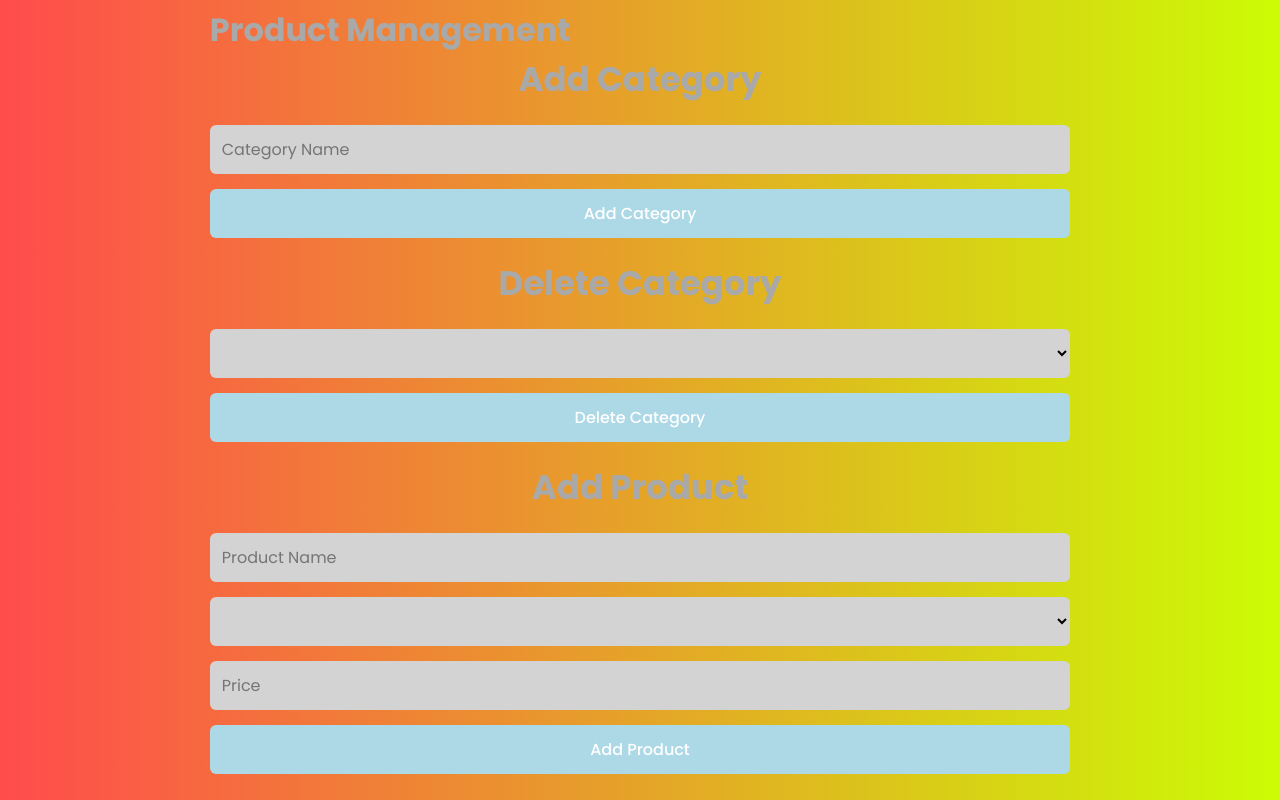
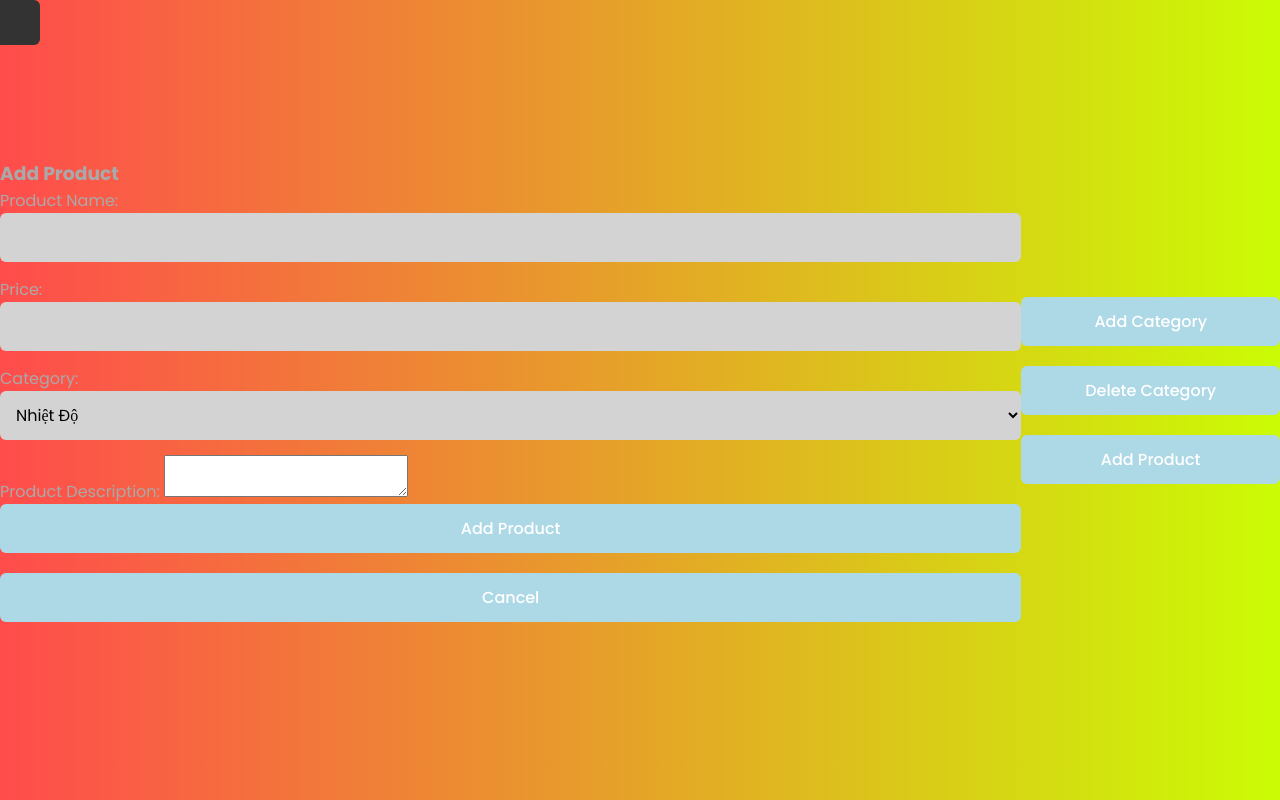
Before and after one commit to Sakocpo/SE104, a PHP site: page /product_management.php in a window 1280 px wide. Run offline with PHP 8.4, Linux system fonts and the light colour scheme; the visitor is signed in with stand-in values (Sample User, id 1); data that the repository does not hold is empty.

Commit message:
added in product_management

```diff
--- a/product_management.php
+++ b/product_management.php
@@ -17,8 +17,21 @@ if ($_SERVER['REQUEST_METHOD'] === 'POST') {
     } elseif (isset($_POST['add_product'])) {
         $product_name = $_POST['product_name'];
         $category_id = $_POST['category_id'];
-        $price = $_POST['price'];
-        $connection->query("INSERT INTO products (name, category_id, price) VALUES ('$product_name', $category_id, $price)");
+        $price = $_POST['product_price'];
+
+        // Initialize options based on category
+        $options = '';
+        if ($category_id === 'temp' && isset($_POST['temp_options'])) {
+            $options = implode(',', $_POST['temp_options']);
+        } elseif ($category_id === 'sugar' && isset($_POST['sugar_options'])) {
+            $options = implode(',', $_POST['sugar_options']);
+        }
+
+        // Insert product into the database
+        $stmt = $connection->prepare("INSERT INTO products (name, category, price, options) VALUES (?, ?, ?, ?)");
+        $stmt->bind_param("ssis", $product_name, $category_id, $price, $options);
+        $stmt->execute();
+        $stmt->close();
     }
 }
 ?>
@@ -32,41 +45,72 @@ if ($_SERVER['REQUEST_METHOD'] === 'POST') {
     <link rel="stylesheet" href="style.css">
 </head>
 <body>
-    <div class="content">
-        <h1>Product Management</h1>
-        <form method="POST">
-            <h2>Add Category</h2>
-            <input type="text" name="category_name" placeholder="Category Name" required>
-            <button type="submit" name="add_category">Add Category</button>
+
+    <div class="forms-container">
+
+        <form id="add-product-form" method="POST">
+            <h3>Add Product</h3>
+            <label for="product_name">Product Name:</label>
+            <input type="text" name="product_name" required>
+
+            <label for="product_price">Price:</label>
+            <input type="number" name="product_price" required>
+
+            <label for="category_id">Category:</label>
+            <select id="category_id" name="category_id" required onchange="handleCategoryChange()">
+                <option value="temp">Nhiệt Độ</option>
+                <option value="sugar">Đường</option>
+            </select>
+
+            <div id="temp-options" style="display:none;">
+                <label><input type="checkbox" name="temp_options[]" value="cold"> Đá</label>
+                <label><input type="checkbox" name="temp_options[]" value="hot"> Nóng</label>
+            </div>
+
+            <div id="sugar-options" style="display:none;">
+                <label><input type="checkbox" name="sugar_options[]" value="sugar1"> Đắng</label>
+                <label><input type="checkbox" name="sugar_options[]" value="sugar2"> Bình Thường </label>
+                <label><input type="checkbox" name="sugar_options[]" value="sugar3"> Ngọt</label>
+                <!-- <label><input type="checkbox" name="sugar_options[]" value="sugar4"> Sugar Option 4</label>
+                <label><input type="checkbox" name="sugar_options[]" value="sugar5"> Sugar Option 5</label> -->
+            </div>
+
+            <label for="product_desc">Product Description:</label>
+            <textarea name="product_desc"></textarea>
+
+            <button type="submit" name="add_product">Add Product</button>
+            <button type="back" onclick="document.getElementById('add-product-form').style.display='none'">Cancel</button>
+
+
+
         </form>
 
-        <form method="POST">
-            <h2>Delete Category</h2>
-            <select name="category_id" required>
-                <?php
-                $categories = $connection->query("SELECT * FROM categories");
-                while ($category = $categories->fetch_assoc()) {
-                    echo "<option value='{$category['id']}'>{$category['name']}</option>";
-                }
-                ?>
-            </select>
-            <button type="submit" name="delete_category">Delete Category</button>
-        </form>
+    </div>
 
-        <form method="POST">
-            <h2>Add Product</h2>
-            <input type="text" name="product_name" placeholder="Product Name" required>
-            <select name="category_id" required>
-                <?php
-                $categories = $connection->query("SELECT * FROM categories");
-                while ($category = $categories->fetch_assoc()) {
-                    echo "<option value='{$category['id']}'>{$category['name']}</option>";
-                }
-                ?>
-            </select>
-            <input type="number" name="price" placeholder="Price" required>
-            <button type="submit" name="add_product">Add Product</button>
-        </form>
+    <script>
+    function handleCategoryChange() {
+        const category = document.getElementById('category_id').value;
+        document.getElementById('temp-options').style.display = category === 'temp' ? 'block' : 'none';
+        document.getElementById('sugar-options').style.display = category === 'sugar' ? 'block' : 'none';
+    }
+    </script>
+
+    <div id="sidebar" class="sidebar">
+        <button class="toggle-btn" onclick="toggleSidebar()">☰</button>
+        <ul>
+            <li><a href="product_management.php">Product Management</a></li>
+            <li><a href="inventory_management.php">Inventory Management</a></li>
+            <li><a href="user_management.php">Users Management</a></li>
+        </ul>
     </div>
+
+    <div class="add-button">
+
+        <button onclick="document.getElementById('add-category-form').style.display='block'">Add Category</button>
+        <button onclick="document.getElementById('delete-category-form').style.display='block'">Delete Category</button>
+        <button onclick="document.getElementById('add-product-form').style.display='block'">Add Product</button>
+
+    </div>
+
 </body>
 </html>
```
Also changed, not shown: admin.php (+6 -2 lines), script.js (+19 -5 lines), inventory_management.php (added), user_management.php (added).
